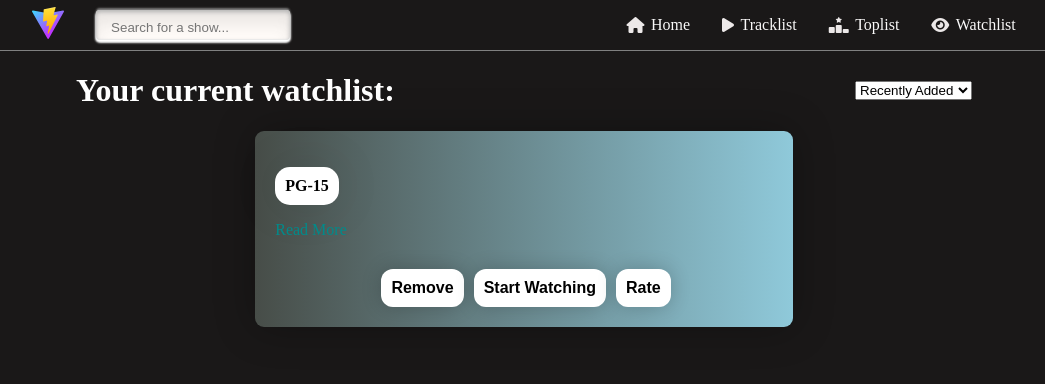
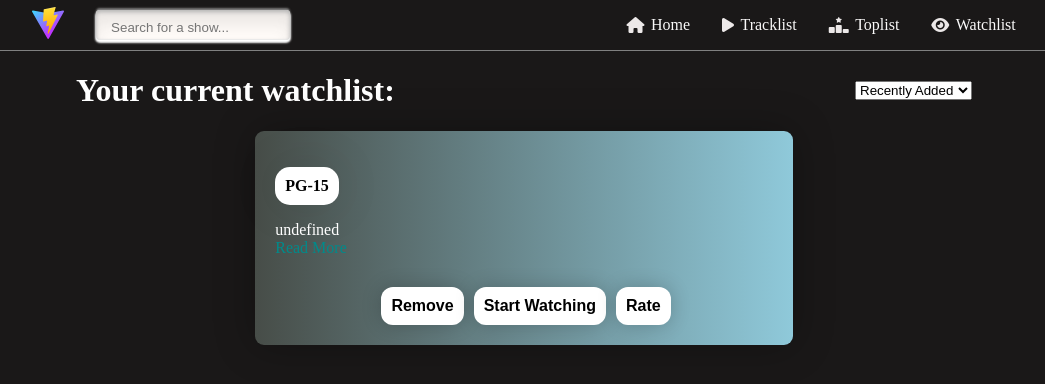
Before and after one commit to PatakiG2000/ShowShelf, a React (Vite) app: page /watchlist in a window 1280 px wide. Shown: the top 384 px of the page, without its empty margins (116-1161 px from the left). Built offline with nearby package versions, Linux system fonts and the light colour scheme.

Commit message:
Text formatting & Loading
Added a hook to format text and added a loading spinner to the search results

```diff
--- a/src/Components/Cards/SearchCard.tsx
+++ b/src/Components/Cards/SearchCard.tsx
@@ -2,6 +2,7 @@ import * as React from "react";
 import { useDispatch } from "react-redux";
 import { addToWatchlist } from "../../features/watchlist/watchlistSlice";
 import { addToTracklist } from "../../features/tracklist/tracklistSlice";
+import useFormatText from "../../Hooks/useFormatText";
 
 export interface ISearchCardProps {
   title: string;
@@ -33,6 +34,8 @@ export default function SearchCard(props: ISearchCardProps) {
 
   const { title, year, genre, time, description, imdbLink, img } = movieData;
 
+  const text = useFormatText(description)
+
   return (
     <div className="card">
       <div className="card_left">
@@ -44,7 +47,7 @@ export default function SearchCard(props: ISearchCardProps) {
             <p className="genre"> {genre} </p>
             <p className="time">{time} </p>
           </div>
-          <p className="disc">{description}</p>
+          <p className="disc">{text}</p>
           <a href={`https://www.imdb.com/title/${imdbLink}/`} target="_blank">
             Read More
           </a>
--- a/src/Components/Cards/WatchlistCard.tsx
+++ b/src/Components/Cards/WatchlistCard.tsx
@@ -1,11 +1,13 @@
 import * as React from "react";
 import { useSelector, useDispatch } from "react-redux";
 import { deleteFromWatchlist } from "../../features/watchlist/watchlistSlice";
+import useFormatText from "../../Hooks/useFormatText";
 
 /* export interface IAppProps {} */
 
 export default function WatchlistCard(props: any /* props: IAppProps */) {
   const dispatch = useDispatch();
+  const text = useFormatText(props.description)
 
   return (
     <div className="card">
@@ -18,7 +20,7 @@ export default function WatchlistCard(props: any /* props: IAppProps */) {
             <p className="genre"> {props.genre} </p>
             <p className="time">{props.time} </p>
           </div>
-          <p className="disc">{props.description}</p>
+          <p className="disc">{text}</p>
           <a
             href={`https://www.imdb.com/title/${props.imdbLink}/`}
             target="_blank"
--- a/src/Components/EpisodeAccordion.tsx
+++ b/src/Components/EpisodeAccordion.tsx
@@ -8,6 +8,7 @@ import ExpandMoreIcon from "@mui/icons-material/ExpandMore";
 import { useState } from "react";
 import { useDispatch, useSelector } from "react-redux";
 import { handleSeenEpisode } from "../features/tracklist/tracklistSlice";
+import useFormatText from "../Hooks/useFormatText";
 
 export interface IEpisodeAccordionProps {
   description: string;
@@ -35,6 +36,8 @@ export default function EpisodeAccordion(props: IEpisodeAccordionProps) {
   );
   const seenEpisodes = currentShow.seenEpisodes;
 
+  const text = useFormatText(props.description)
+
   return (
     <div className="accordion">
       <Accordion>
@@ -55,7 +58,7 @@ export default function EpisodeAccordion(props: IEpisodeAccordionProps) {
           />
           <Typography>{props.episodeTitle} </Typography>
         </AccordionSummary>
-        <AccordionDetails>{props.description}</AccordionDetails>
+        <AccordionDetails>{text}</AccordionDetails>
       </Accordion>
     </div>
   );
--- a/src/Components/buttons/RateButton.tsx
+++ b/src/Components/buttons/RateButton.tsx
@@ -6,7 +6,7 @@ import { Modal } from "react-overlays";
 export interface IRateButtonProps {
   movieData: {
     title: string;
-    id: string;
+    id: number;
     year: number;
     genre: string;
     time: number;
--- /dev/null
+++ b/src/Hooks/useFormatText.tsx
@@ -0,0 +1,14 @@
+import React from "react";
+/* Formatting text from the api */
+
+const useFormatText = (text: string) => {
+    const wrapper = document.createElement("div");
+    wrapper.innerHTML = text;
+
+    const formattedText = wrapper.textContent;
+
+    return <div>{formattedText}</div>;
+
+}
+
+export default useFormatText
--- a/src/Layout/Ratingform.tsx
+++ b/src/Layout/Ratingform.tsx
@@ -5,7 +5,7 @@ import { addToToplist } from "../features/toplist/toplistSlice";
 export interface IRatingFormProps {
   movieData: {
     title: string;
-    id: string;
+    id: number;
     year: number;
     genre: string;
     time: number;
--- a/src/Layout/Searchresults.tsx
+++ b/src/Layout/Searchresults.tsx
@@ -1,6 +1,8 @@
 import * as React from "react";
 import SearchCard from "../Components/Cards/SearchCard";
 import useControlledShows from "../Hooks/useControlledShows";
+import CircularProgress from '@mui/material/CircularProgress';
+import zIndex from "@mui/material/styles/zIndex";
 
 export default function Searchresults(props: any) {
   const [tracklistItems, watchlist, toplist, allShows] = useControlledShows(0);
@@ -56,7 +58,8 @@ export default function Searchresults(props: any) {
         props.showing();
       }}
     >
-      {renderedCards}
+
+      {renderedCards.length > 0 ? renderedCards :  <CircularProgress sx={{zIndex: 99}} />}
     </div>
   );
 }
```
